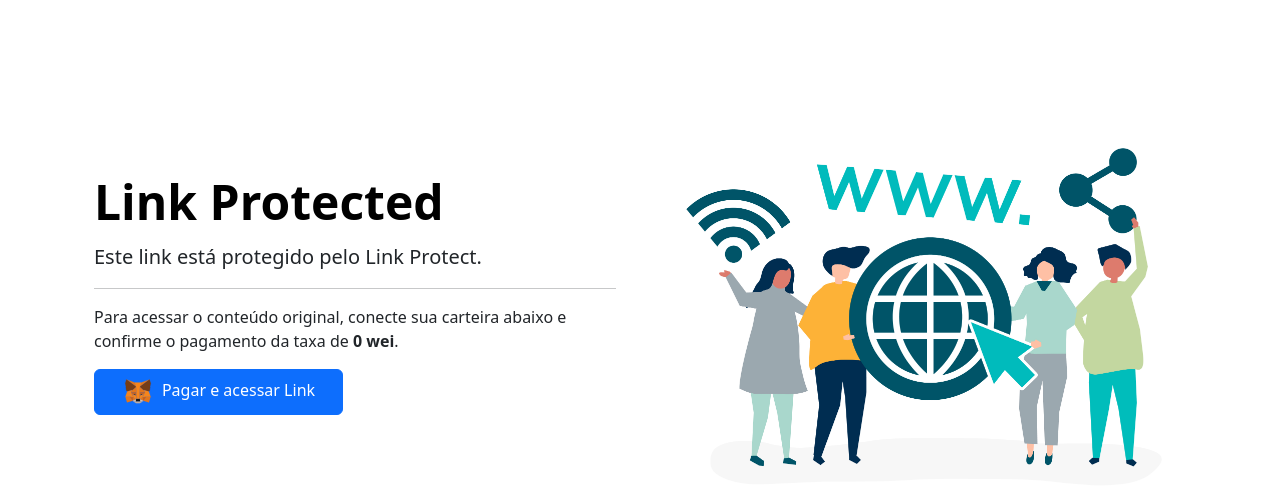
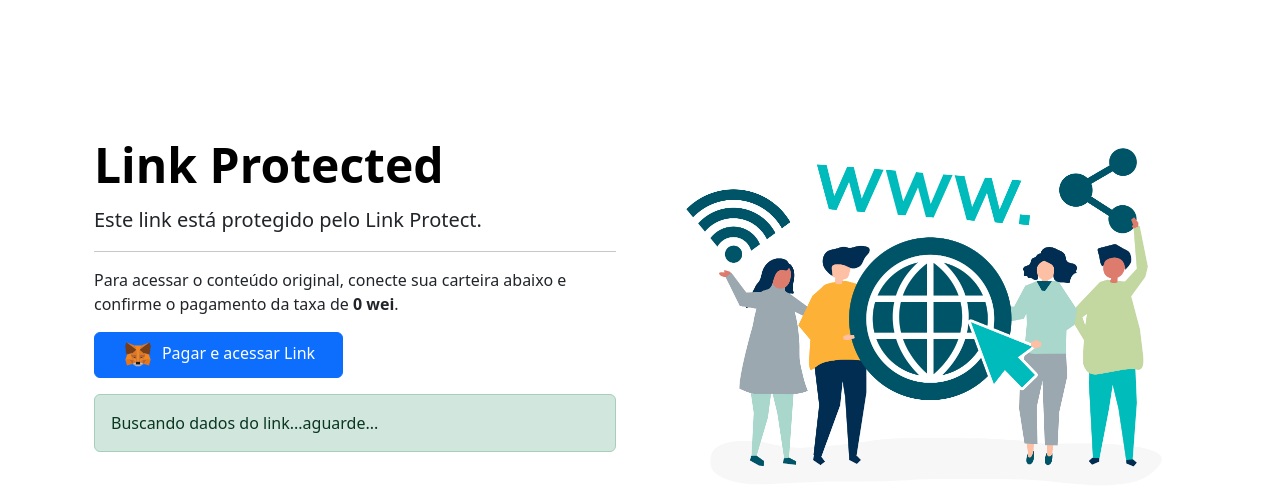
Before and after one commit to RochaEverton/linkprotect, a Next.js app: page /1 in a window 1280 px wide. Shown: the top 504 px of the page. Built offline with nearby package versions, Linux system fonts and the light colour scheme.

Commit message:
Create useEffect to search blockchain data

```diff
--- a/src/app/[linkId]/page.js
+++ b/src/app/[linkId]/page.js
@@ -1,6 +1,6 @@
 "use client";
 
-import { useState } from "react";
+import { useState, useEffect } from "react";
 import { useParams } from "next/navigation";
 
 export default function Home() {
@@ -9,6 +9,10 @@
   const [link, setLink] = useState({ fee: "0" });
 
   const params = useParams();
+
+  useEffect(() => {
+    setMessage("Buscando dados do link...aguarde...");
+  }, [])
 
   function btnAccessClick(){
 
```
